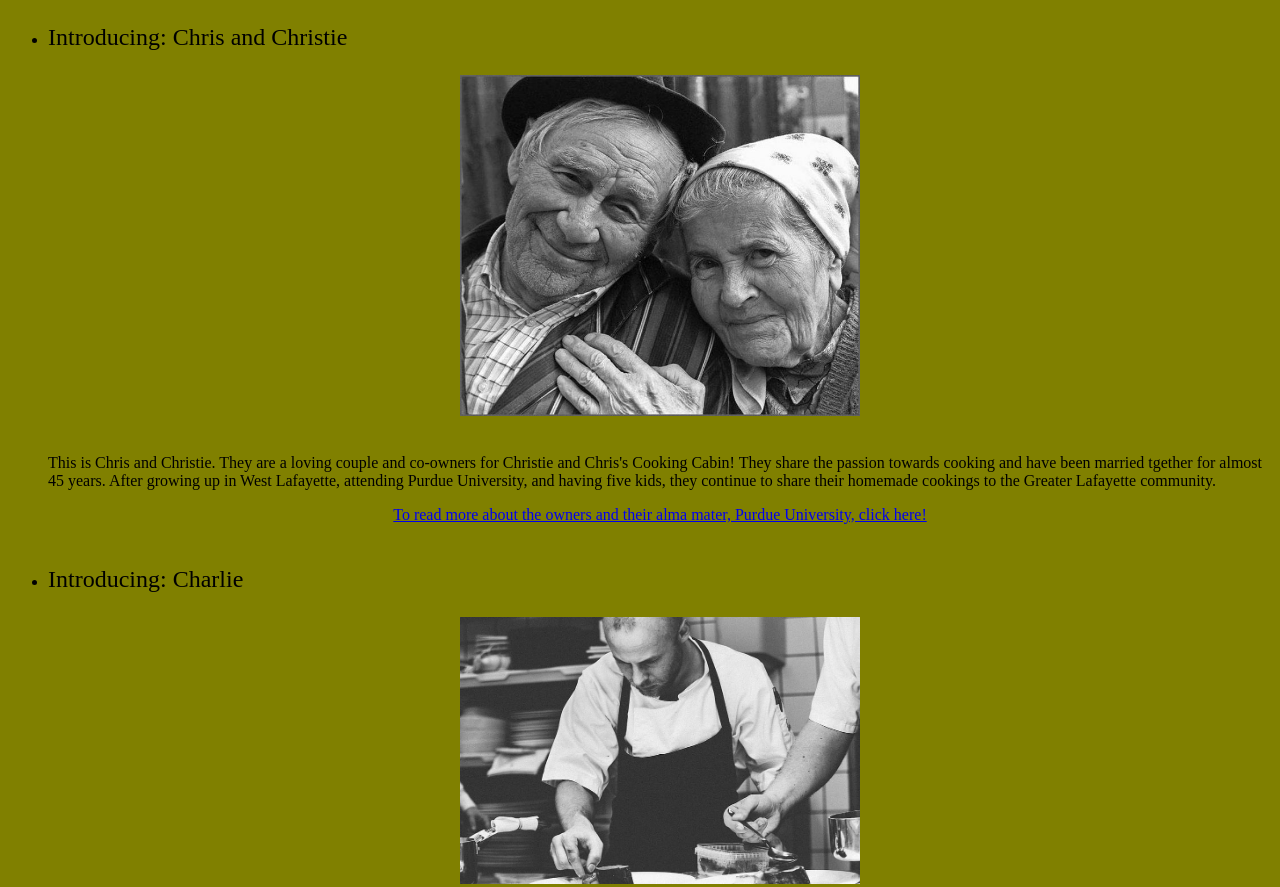
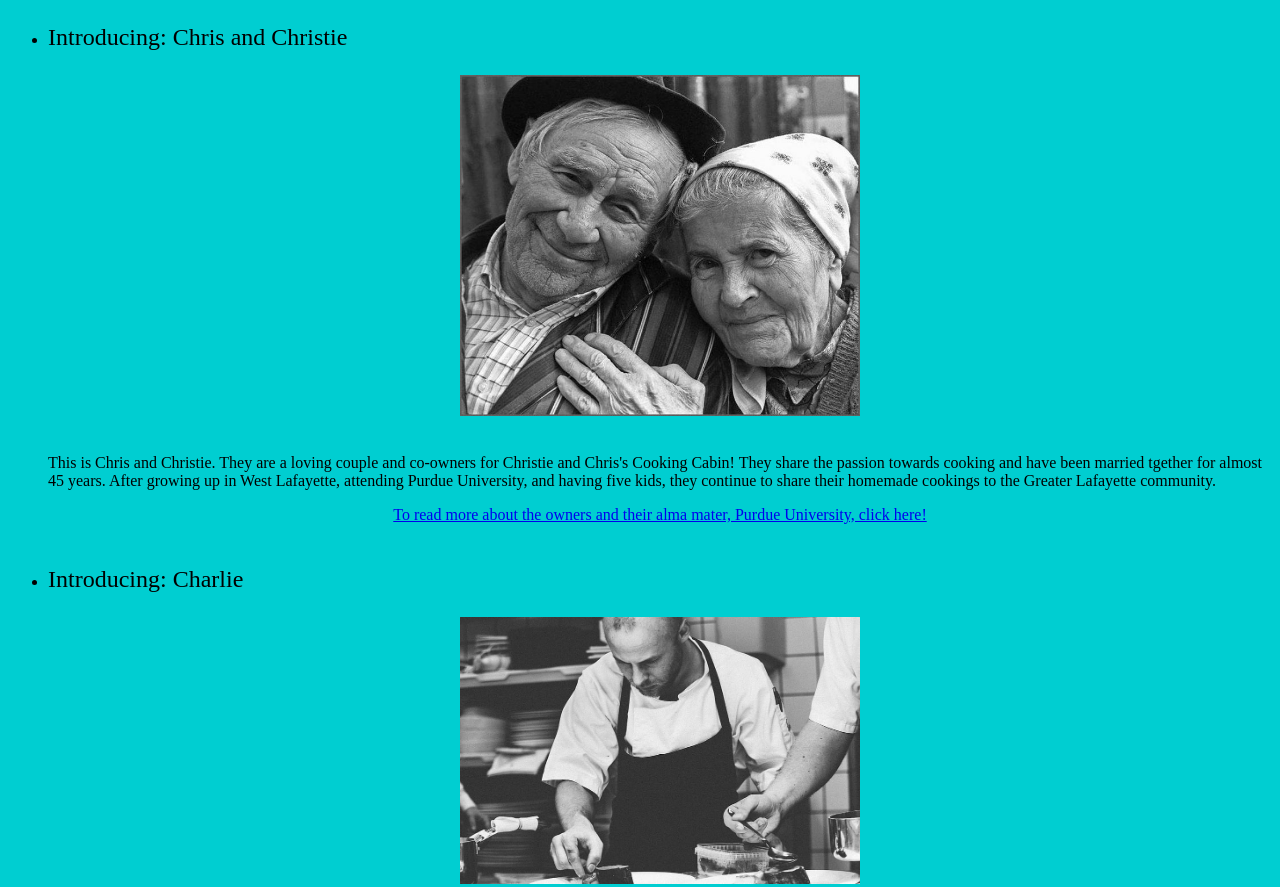
Before and after one commit to phill357/Cooking-Store, a plain HTML site: page aboutus.html in a window 1280 px wide. Shown: the top 887 px of the page. Drawn offline with Linux system fonts and the light colour scheme.

Commit message:
Update aboutus.html

```diff
--- a/aboutus.html
+++ b/aboutus.html
@@ -4,7 +4,7 @@
 <title>Our Team</title>
 </head>
 
-<body style="background-color: olive;">
+<body style="background-color:darkturquoise">
 
 <ul>
   <li><p style="font-size:24px">Introducing: Chris and Christie</p></li>
```
